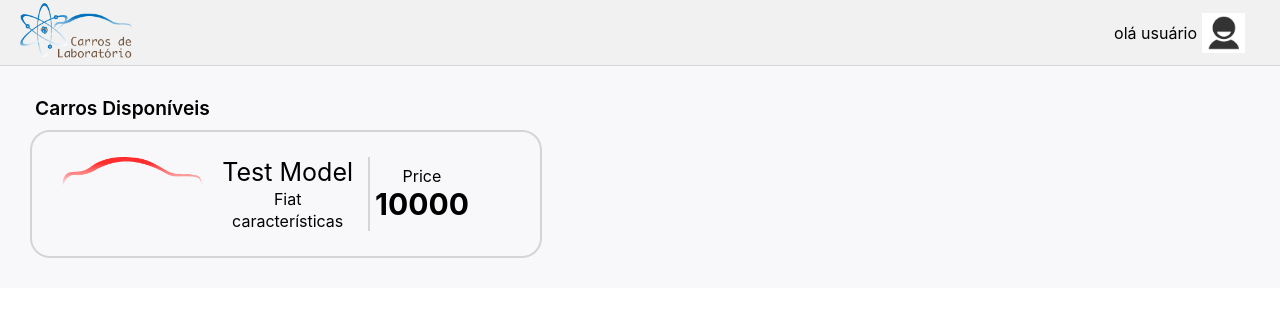
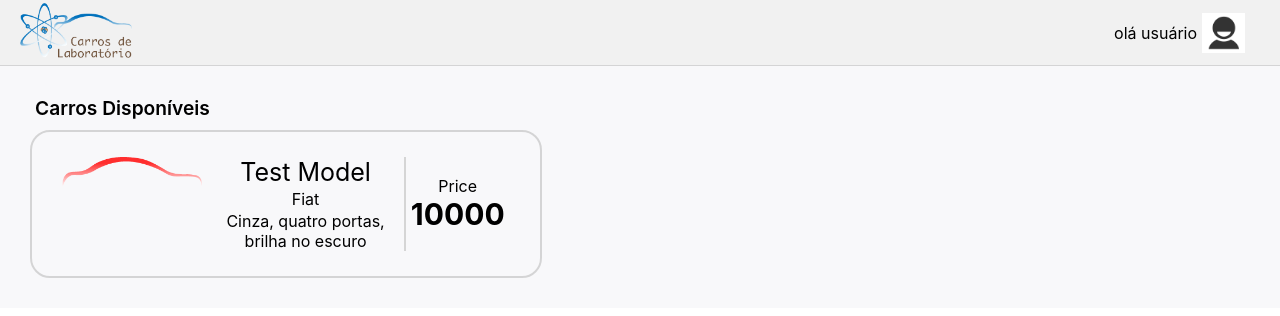
Before and after one commit to luizakobayashi/carros-de-laboratorio, a React (Create React App) app: page / in a window 1280 px wide. Shown: the top 316 px of the page. Built offline with nearby package versions, Linux system fonts and the light colour scheme.

Commit message:
features creation

```diff
--- a/src/Components/AvailableCars.jsx
+++ b/src/Components/AvailableCars.jsx
@@ -5,7 +5,8 @@
   {
     model: "Test Model",
     price: 10000,
-    manufacturer: "Fiat"
+    manufacturer: "Fiat",
+    features: "Cinza, quatro portas, brilha no escuro"
   }
 ];
 
--- a/src/Components/CarCard.jsx
+++ b/src/Components/CarCard.jsx
@@ -74,7 +74,7 @@
       <div style={useStyles.carDetailContainer}>
         <span style={useStyles.carModel}>{car.model}</span>
         <span style={useStyles.carDetails}>{car.manufacturer}</span>
-        <span style={useStyles.carFeatures}>características</span>
+        <span style={useStyles.carFeatures}>{car.features}</span>
       </div>
       <div style={useStyles.carPriceContainer}>
         <span>Price</span>
```
